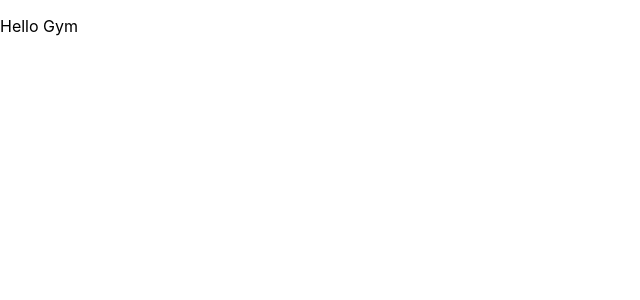
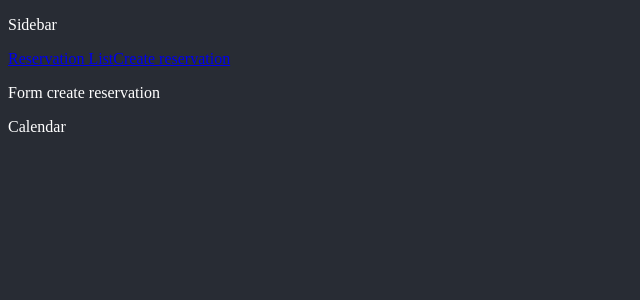
Before and after one commit to johanmeci/gym-reservation, a React (Vite) app: page /create in a window 1280 px wide. Shown: the top 300 px of the page, without its empty margins (0-640 px from the left). Built offline with nearby package versions, Linux system fonts and the light colour scheme.

Commit message:
Create pages and components files

```diff
--- a/src/App.css
+++ b/src/App.css
@@ -1,3 +1,8 @@
+body {
+  background-color: #282c34;
+  color: white;
+}
+
 .App {
   text-align: center;
 }
--- a/src/App.jsx
+++ b/src/App.jsx
@@ -1,10 +1,22 @@
+import Sidebar from "./components/Sidebar";
+import Home from "./pages/Home";
+import CreateReservation from "./pages/CreateReservation";
+import Error404 from "./pages/Error404";
+import './App.css';
+
+import { Routes, Route } from "react-router-dom";
 
 function App() {
 
   return (
-    <div className="App">
-      <p>Hello Gym</p>
-    </div>
+    <>
+      <Sidebar />
+      <Routes>
+        <Route path="/" element={<Home />} />
+        <Route path="/create" element={<CreateReservation />} />
+        <Route path="/*" element={<Error404 />} />
+      </Routes>
+    </>
   )
 }
 
--- /dev/null
+++ b/src/components/Calendar.jsx
@@ -0,0 +1,9 @@
+import React from "react";
+
+const Calendar = () => {
+  return (
+    <p>Calendar</p>
+  );
+}
+
+export default Calendar;
--- /dev/null
+++ b/src/components/Reservation.jsx
@@ -0,0 +1,9 @@
+import React from "react";
+
+const Reservation = () => {
+  return (
+    <p>Reservation</p>
+  );
+}
+
+export default Reservation;
--- /dev/null
+++ b/src/components/Sidebar.jsx
@@ -0,0 +1,14 @@
+import React from "react";
+import { Link } from "react-router-dom";
+
+const Sidebar = () => {
+  return (
+    <>
+      <p>Sidebar</p>
+      <Link to="/">Reservation List</Link>
+      <Link to="/create">Create reservation</Link>
+    </>
+  );
+}
+
+export default Sidebar;
--- a/src/main.jsx
+++ b/src/main.jsx
@@ -1,10 +1,13 @@
-import React from 'react'
-import ReactDOM from 'react-dom/client'
-import App from './App'
-import './index.css'
+import React from 'react';
+import ReactDOM from 'react-dom/client';
+import App from './App';
+
+import { BrowserRouter } from "react-router-dom";
 
 ReactDOM.createRoot(document.getElementById('root')).render(
   <React.StrictMode>
-    <App />
+   <BrowserRouter>
+      <App />
+    </BrowserRouter>
   </React.StrictMode>
 )
--- /dev/null
+++ b/src/pages/CreateReservation.jsx
@@ -0,0 +1,13 @@
+import React from "react";
+import Calendar from "../components/Calendar";
+
+const CreateReservation = () => {
+  return (
+    <>
+      <p>Form create reservation</p>
+      <Calendar />
+    </>
+  );
+}
+
+export default CreateReservation;
--- /dev/null
+++ b/src/pages/Error404.jsx
@@ -0,0 +1,9 @@
+import React from "react";
+
+const Error404 = () => {
+  return (
+    <p>Error404</p>
+  );
+}
+
+export default Error404;
--- /dev/null
+++ b/src/pages/Home.jsx
@@ -0,0 +1,13 @@
+import React from "react";
+import Reservation from "../components/Reservation";
+
+const Home = () => {
+  return (
+    <>
+      <p>Home</p>
+      <Reservation/>
+    </>
+  );
+}
+
+export default Home;
```
